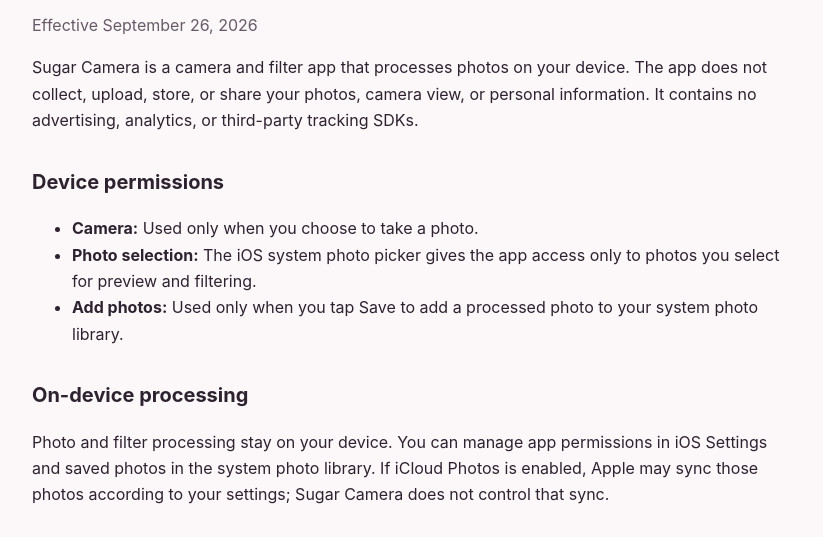
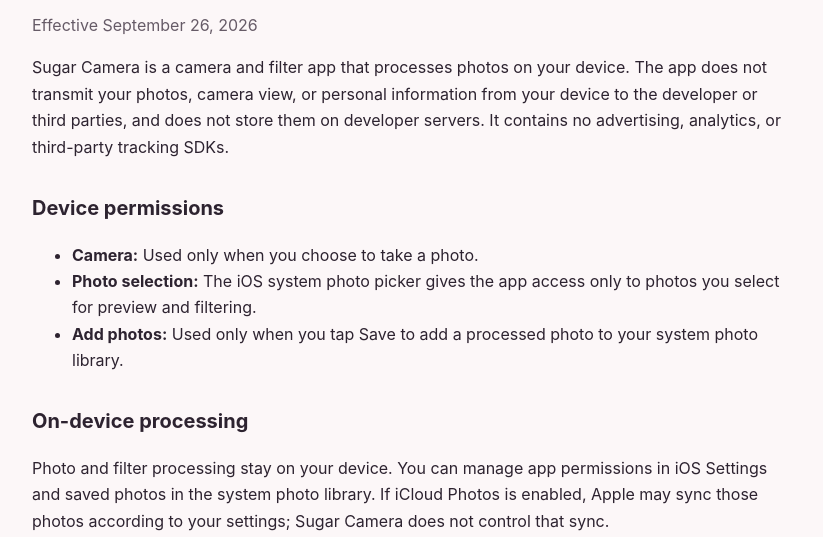
Before and after one commit to Moonight-Studio/SugarCamera, a plain HTML site: page privacy-policy.html in a window 1280 px wide. Shown: the part 201-738 px from the top of the page, without its empty margins (228-1051 px from the left). Drawn offline with Linux system fonts and the light colour scheme.

Commit message:
Clarify on-device photo handling

```diff
--- a/privacy-policy.html
+++ b/privacy-policy.html
@@ -1,6 +1,6 @@
 <!doctype html><html lang="en"><head><meta charset="utf-8"><meta name="viewport" content="width=device-width,initial-scale=1"><title>Sugar Camera Privacy Policy</title><link rel="stylesheet" href="style.css"></head><body>
 <header><nav aria-label="Main navigation"><a class="brand" href="index.html">Sugar Camera</a><a href="support.html">Support</a><a href="privacy-policy.html" aria-current="page">Privacy</a><a href="privacy-policy-zh.html" lang="zh-Hans">中文</a></nav></header>
-<main><p class="eyebrow">Sugar Camera · Privacy</p><h1>Privacy Policy</h1><p class="muted">Effective September 26, 2026</p><p>Sugar Camera is a camera and filter app that processes photos on your device. The app does not collect, upload, store, or share your photos, camera view, or personal information. It contains no advertising, analytics, or third-party tracking SDKs.</p>
+<main><p class="eyebrow">Sugar Camera · Privacy</p><h1>Privacy Policy</h1><p class="muted">Effective September 26, 2026</p><p>Sugar Camera is a camera and filter app that processes photos on your device. The app does not transmit your photos, camera view, or personal information from your device to the developer or third parties, and does not store them on developer servers. It contains no advertising, analytics, or third-party tracking SDKs.</p>
 <h2>Device permissions</h2><ul><li><strong>Camera:</strong> Used only when you choose to take a photo.</li><li><strong>Photo selection:</strong> The iOS system photo picker gives the app access only to photos you select for preview and filtering.</li><li><strong>Add photos:</strong> Used only when you tap Save to add a processed photo to your system photo library.</li></ul>
 <h2>On-device processing</h2><p>Photo and filter processing stay on your device. You can manage app permissions in iOS Settings and saved photos in the system photo library. If iCloud Photos is enabled, Apple may sync those photos according to your settings; Sugar Camera does not control that sync.</p>
 <h2>Support and updates</h2><p>If you choose to contact us through <a href="https://github.com/Moonight-Studio/SugarCamera/issues">GitHub Issues</a>, your posts are subject to GitHub's public visibility and privacy practices. Do not post private photos or sensitive information. We will update this policy when app features or data practices change. For privacy questions, use our <a href="support.html">support page</a>.</p></main>
```
Also changed, not shown: privacy-policy-zh.html (+1 -1 lines).
